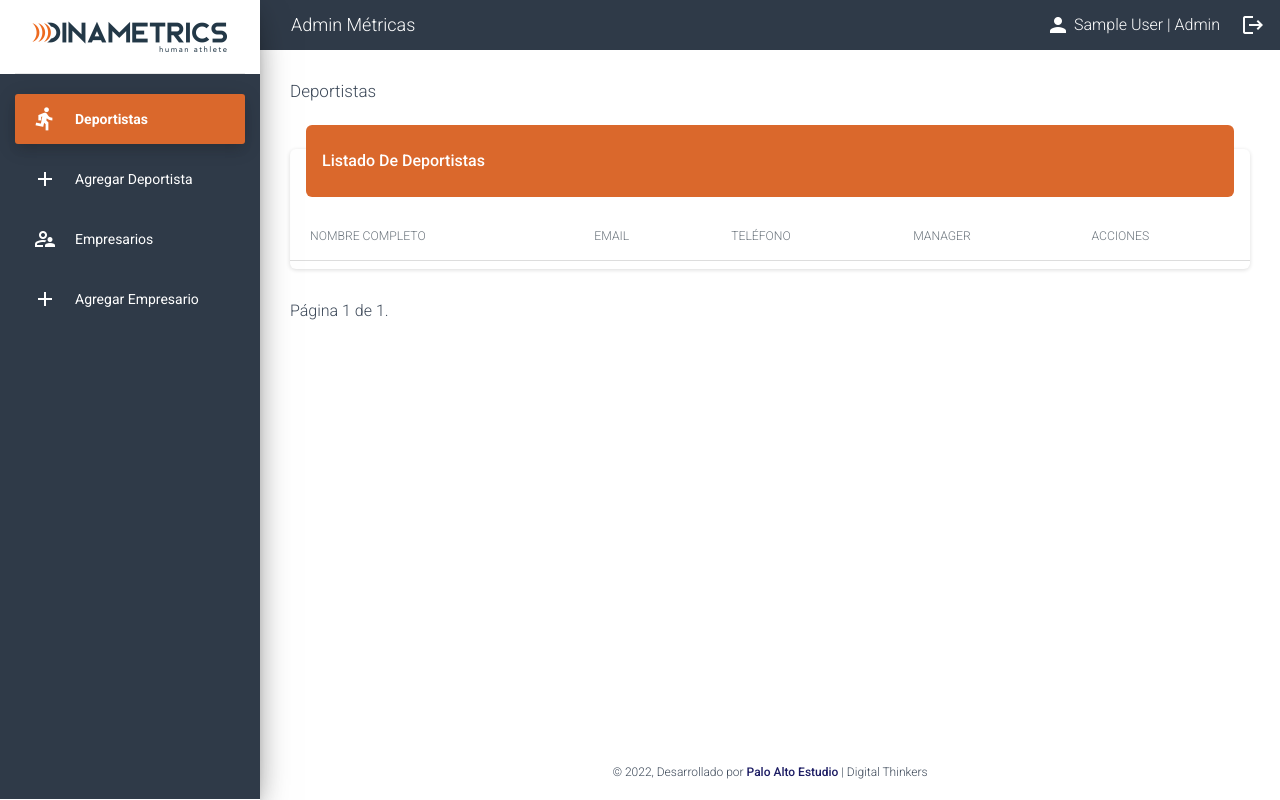
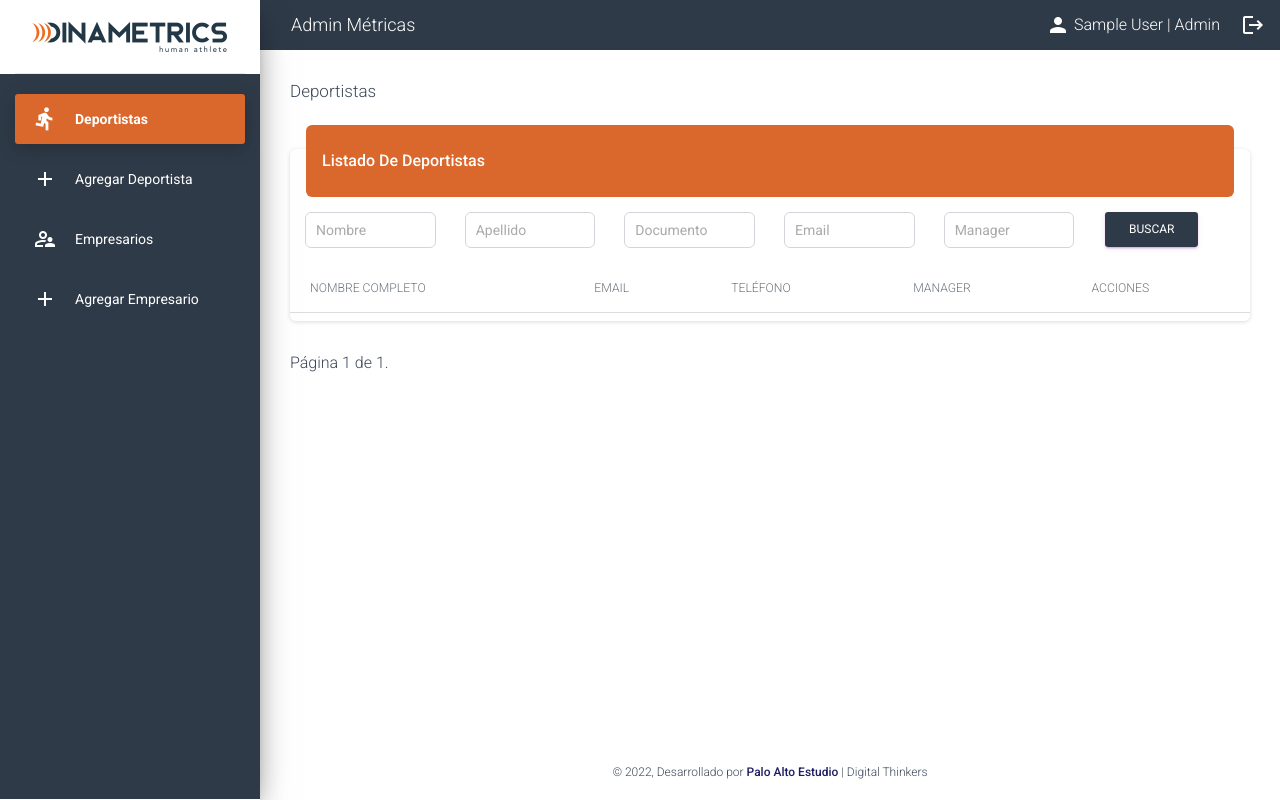
Before and after one commit to paloaltoestudio/DIN-Metrics, a Django app: page /usuarios/deportistas/ in a window 1280 px wide. Run offline with Django 4.2, Linux system fonts and the light colour scheme; a user stored in the database is signed in; tables that the repository leaves empty hold one stand-in row (values such as "Sample post"); lists and menus that the app fills with data are empty; some libraries are stand-ins or nearby versions.

Commit message:
Add filters to athlete list

```diff
--- a/metrics/settings.py
+++ b/metrics/settings.py
@@ -39,6 +39,10 @@ INSTALLED_APPS = [
     'django.contrib.messages',
     'django.contrib.staticfiles',
 
+    #Third party
+    'django_filters',
+
+    #Project apps
     'users.apps.UsersConfig',
     'osteo.apps.OsteoConfig',
     'fms.apps.FmsConfig',
--- a/static/css/style.css
+++ b/static/css/style.css
@@ -3,7 +3,7 @@
 
 /* Login styles */
 .auth {
-  background: #2f3a48;
+  background: #2f3a48 url('../img/login_bg.jpg');
 }
 
 .login.card .card-header {
--- a/templates/users/index.html
+++ b/templates/users/index.html
@@ -5,6 +5,7 @@
     <h5>Deportistas</h5>
 
     {% if has_athletes or request.user.role == 'ADMIN' %}
+
 
     <div class="row">
         <div class="col-12">
@@ -15,6 +16,53 @@
               </div>
             </div>
             <div class="card-body px-0 pb-2">
+
+              <div class="filter px-3">
+                <form method="get">
+                  <div class="row">
+                    <div class="col-2">
+                      <div class="input-group input-group-outline mb-3">
+                        <label class="form-label">Nombre</label>
+                        {{ filter.form.first_name}}
+                      </div>
+                    </div>
+
+                    <div class="col-2">
+                      <div class="input-group input-group-outline mb-3">
+                        <label class="form-label">Apellido</label>
+                        {{ filter.form.last_name}}
+                      </div>
+                    </div>
+
+                    <div class="col-2">
+                      <div class="input-group input-group-outline mb-3">
+                        <label class="form-label">Documento</label>
+                        {{ filter.form.document}}
+                      </div>
+                    </div>
+                    <div class="col-2">
+                      <div class="input-group input-group-outline mb-3">
+                        <label class="form-label">Email</label>
+                        {{ filter.form.email}}
+                      </div>
+                    </div>
+                    <div class="col-2">
+                      <div class="input-group input-group-outline mb-3">
+                        <label class="form-label">Manager</label>
+                        {{ filter.form.manager}}
+                      </div>
+                    </div>
+                    <div class="col-2">
+                      <button style="height: 35px;" class="mt-0 py-2 px-4 btn btn-primary">Buscar</button>
+                    </div>
+                  </div>
+                </form>
+
+                {% comment %} {% for obj in filter.qs %}
+                    {{ obj.first_name }} {{ obj.last_name }}<br />
+                {% endfor %} {% endcomment %}
+              </div>
+
               <div class="table-responsive p-0">
                 <table class="table align-items-center mb-0">
                   <thead>
@@ -27,8 +75,9 @@
                     </tr>
                   </thead>
                   <tbody>
-                    {% if users %}
-                        {% for user in users %}
+
+                    {% if filter.qs %}
+                        {% for user in filter.qs %}
                             {% if user.athlete.manager == request.user or request.user.role == 'ADMIN' %}
                             <tr>
                             <td>
--- /dev/null
+++ b/users/filters.py
@@ -0,0 +1,23 @@
+from django import forms
+import django_filters
+
+#models
+from .models import User
+
+class UserFilter(django_filters.FilterSet):
+
+    first_name = django_filters.CharFilter(lookup_expr='icontains', widget=forms.TextInput(attrs={'class': 'form-control'}))
+    last_name = django_filters.CharFilter(lookup_expr='icontains', widget=forms.TextInput(attrs={'class': 'form-control'}))
+    email = django_filters.CharFilter(lookup_expr='iexact', widget=forms.TextInput(attrs={'class': 'form-control'}))
+    document = django_filters.CharFilter(lookup_expr='iexact', widget=forms.TextInput(attrs={'class': 'form-control'}))
+
+    manager = django_filters.CharFilter( method='get_manager', widget=forms.TextInput(attrs={'class': 'form-control'}))
+
+
+    def get_manager( self, qs, name, value):
+        qs = qs.filter(athlete__manager__first_name__icontains = value)
+        return qs
+
+    class Meta:
+        model = User
+        fields = ['first_name', 'last_name', 'email', 'manager', 'document']
--- a/users/models.py
+++ b/users/models.py
@@ -36,7 +36,7 @@ class Athlete(models.Model):
         ('O', 'Otro'),
     )
 
-    user = models.OneToOneField(User, on_delete=models.CASCADE)
+    user = models.OneToOneField(User, on_delete=models.CASCADE, related_name='athlete')
     birthdate = models.DateField('Fecha de Nacimiento',blank=True, null=True)
     gender = models.CharField('Género', max_length=1, choices=GENDER_CHOICES, blank=True)
     age = models.PositiveIntegerField('Edad', blank=True, null=True)
--- a/users/views.py
+++ b/users/views.py
@@ -30,6 +30,9 @@ from users.utils import age, get_sum
 #data
 from users.data.jumps_data import jump_data
 
+#filters
+from users.filters import UserFilter
+
 
 
 class Index(LoginRequiredMixin, ListView):
@@ -47,6 +50,10 @@ class Index(LoginRequiredMixin, ListView):
         context = super().get_context_data(**kwargs)
         athletes = Athlete.objects.filter(manager = self.request.user)
         context["has_athletes"] = len(athletes) > 0
+
+        f = UserFilter(self.request.GET, User.objects.filter(role = 'ATHLETE', athlete__isnull = False))
+        context['filter'] = f
+
         return context
 
     def get(self, *args, **kwargs):
```
Also changed, not shown: static/img/._login_bg.jpg (added), static/img/login_bg.jpg (added).
